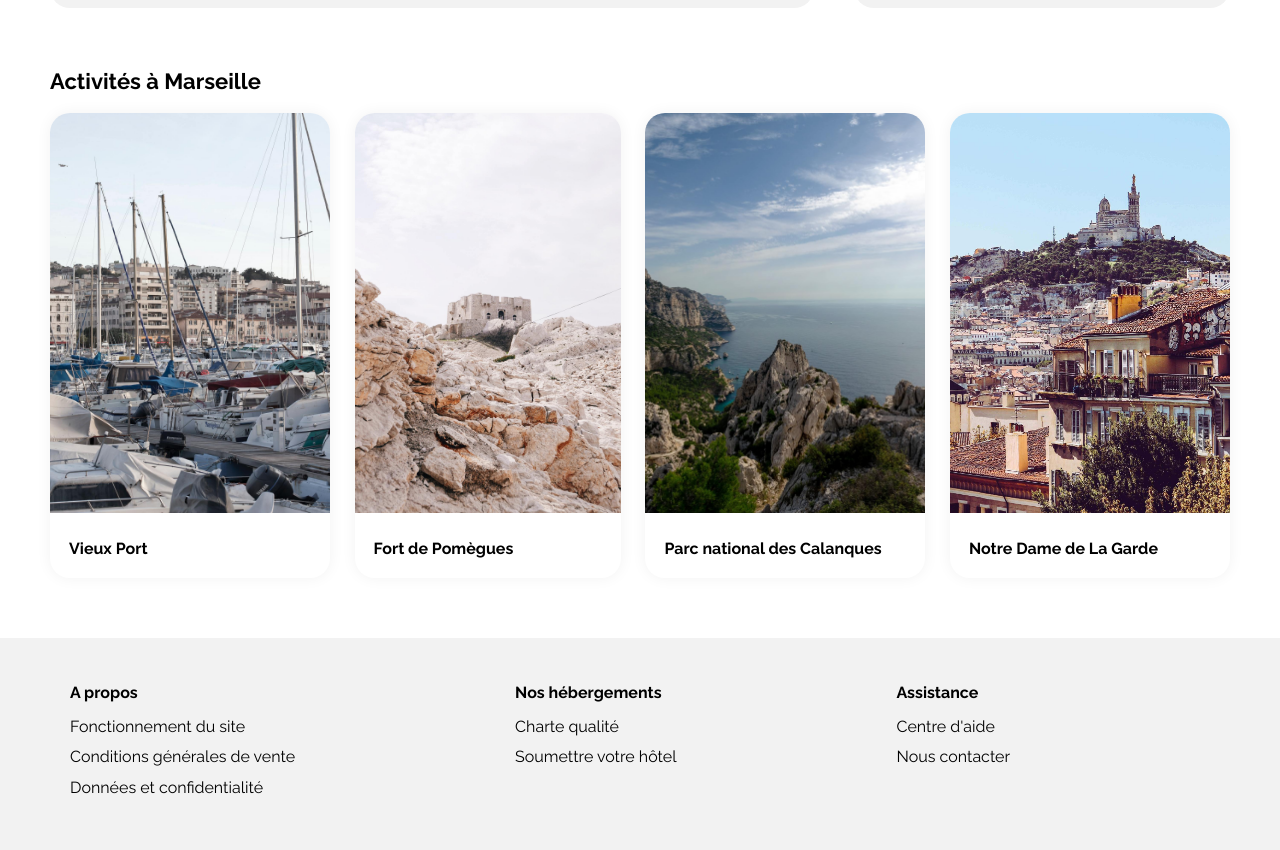
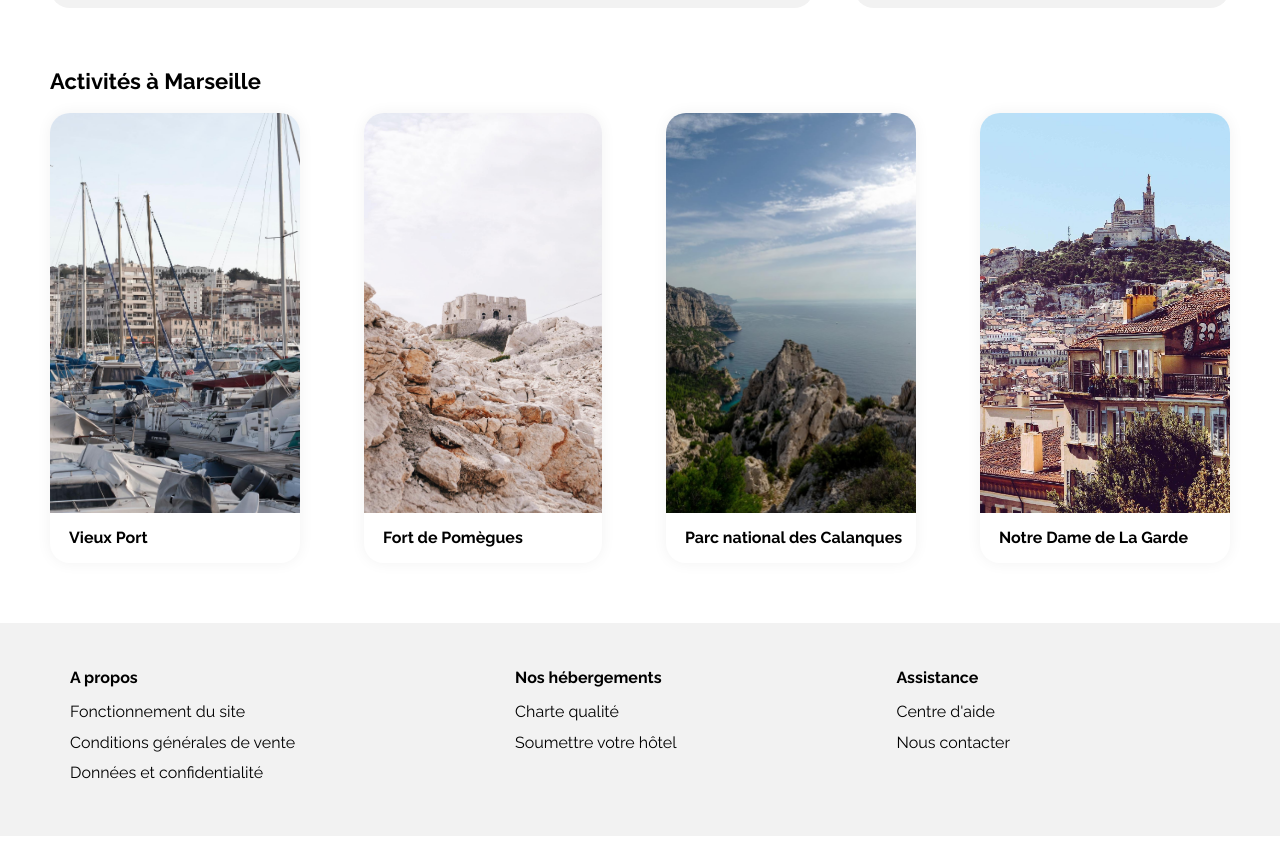
Before and after one commit to HussonAxel/Projet2_OC, a plain HTML site: page index.html in a window 1280 px wide. Shown: the part 1064-1914 px from the top of the page. Drawn offline with Linux system fonts and the light colour scheme.

Commit message:
FIX : Multiples fixes to CSS file

```diff
--- a/styles/styles.css
+++ b/styles/styles.css
@@ -355,16 +355,17 @@ form input {
 
 .activite_wrapper__container {
   display: flex;
-  justify-content: space-between;
+  gap: 64px;
 }
 
 .activite_wrapper__box {
   box-shadow: 0 0 15px var(--grey);
   border-radius: 20px 20px 20px 20px;
+  height: 450px;
 }
 
 .activite_content__info {
-  padding: 21px 0px 20px 19px;
+  padding: 10px 0px 0 19px;
 }
 
 #activite_main__title {
@@ -526,6 +527,7 @@ footer {
   .activite_wrapper__box {
     max-width: 200px;
     width: 25%;
+    height: 280px;
   }
 }
 @media (max-width: 992px) {
```
